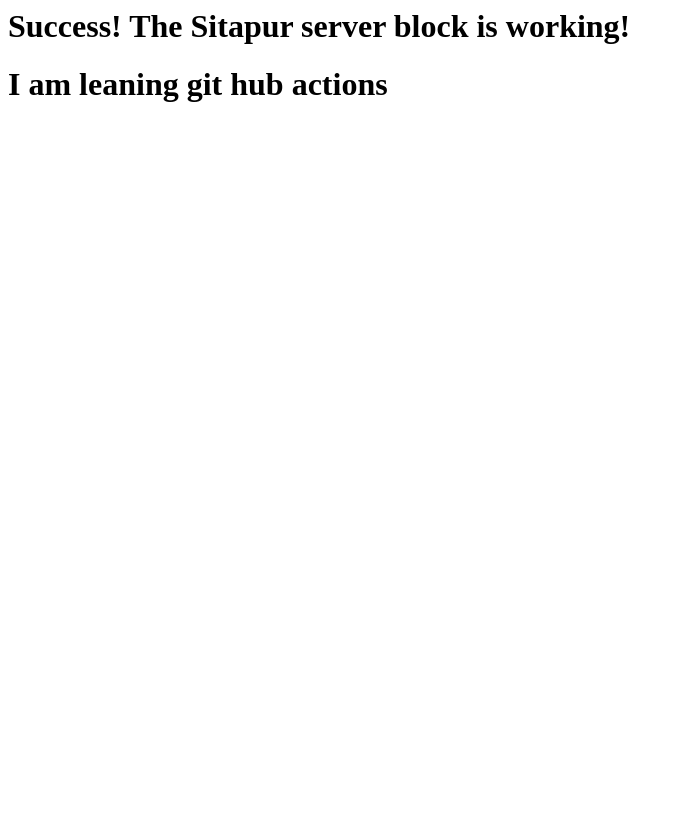
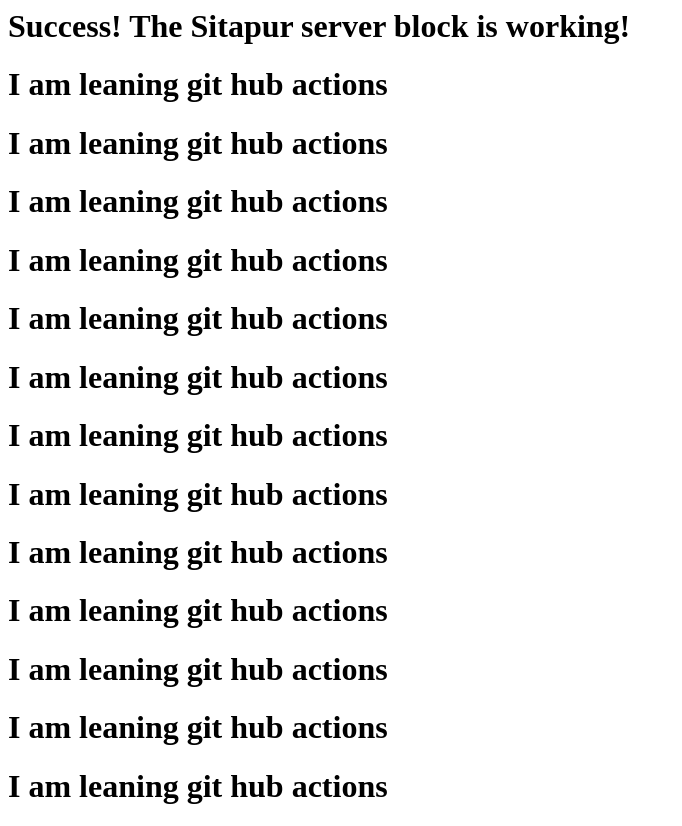
Before and after one commit to rajsunil4/new-test-repo, a plain HTML site: page index.html in a window 1280 px wide. Shown: the whole page, without its empty margins (0-682 px from the left). Before the commit the page ends 800 px from the top, so only its background shows below. Drawn offline with Linux system fonts and the light colour scheme.

Commit message:
Added message3

```diff
--- a/index.html
+++ b/index.html
@@ -5,5 +5,17 @@
     <body>
         <h1>Success! The Sitapur server block is working!</h1>
         <h1>I am leaning git hub actions</h1>
+        <h1>I am leaning git hub actions</h1>
+        <h1>I am leaning git hub actions</h1>
+        <h1>I am leaning git hub actions</h1>
+        <h1>I am leaning git hub actions</h1>
+        <h1>I am leaning git hub actions</h1>
+        <h1>I am leaning git hub actions</h1>
+        <h1>I am leaning git hub actions</h1>
+        <h1>I am leaning git hub actions</h1>
+        <h1>I am leaning git hub actions</h1>
+        <h1>I am leaning git hub actions</h1>
+        <h1>I am leaning git hub actions</h1>
+        <h1>I am leaning git hub actions</h1>
     </body>
 </html>
```
